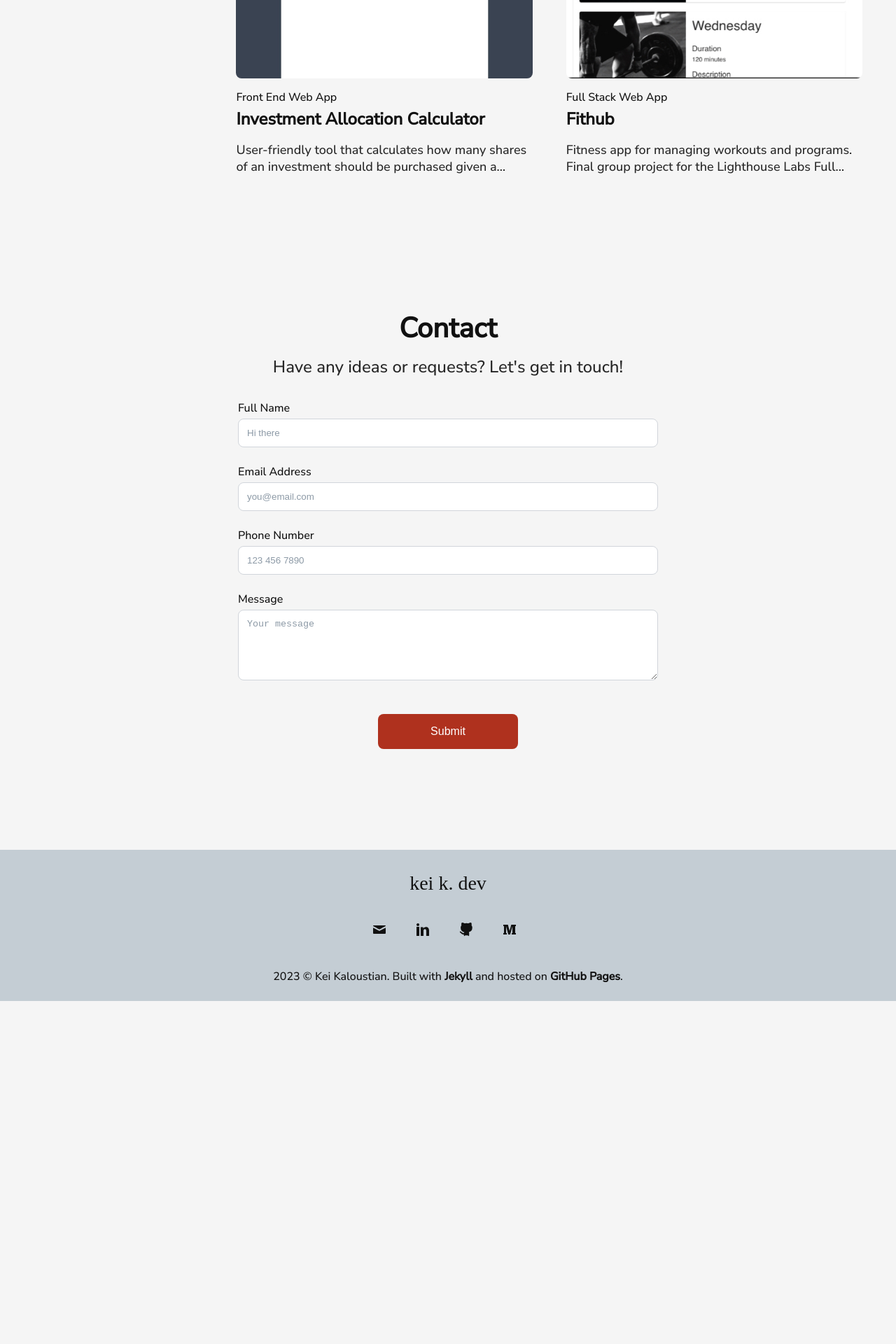
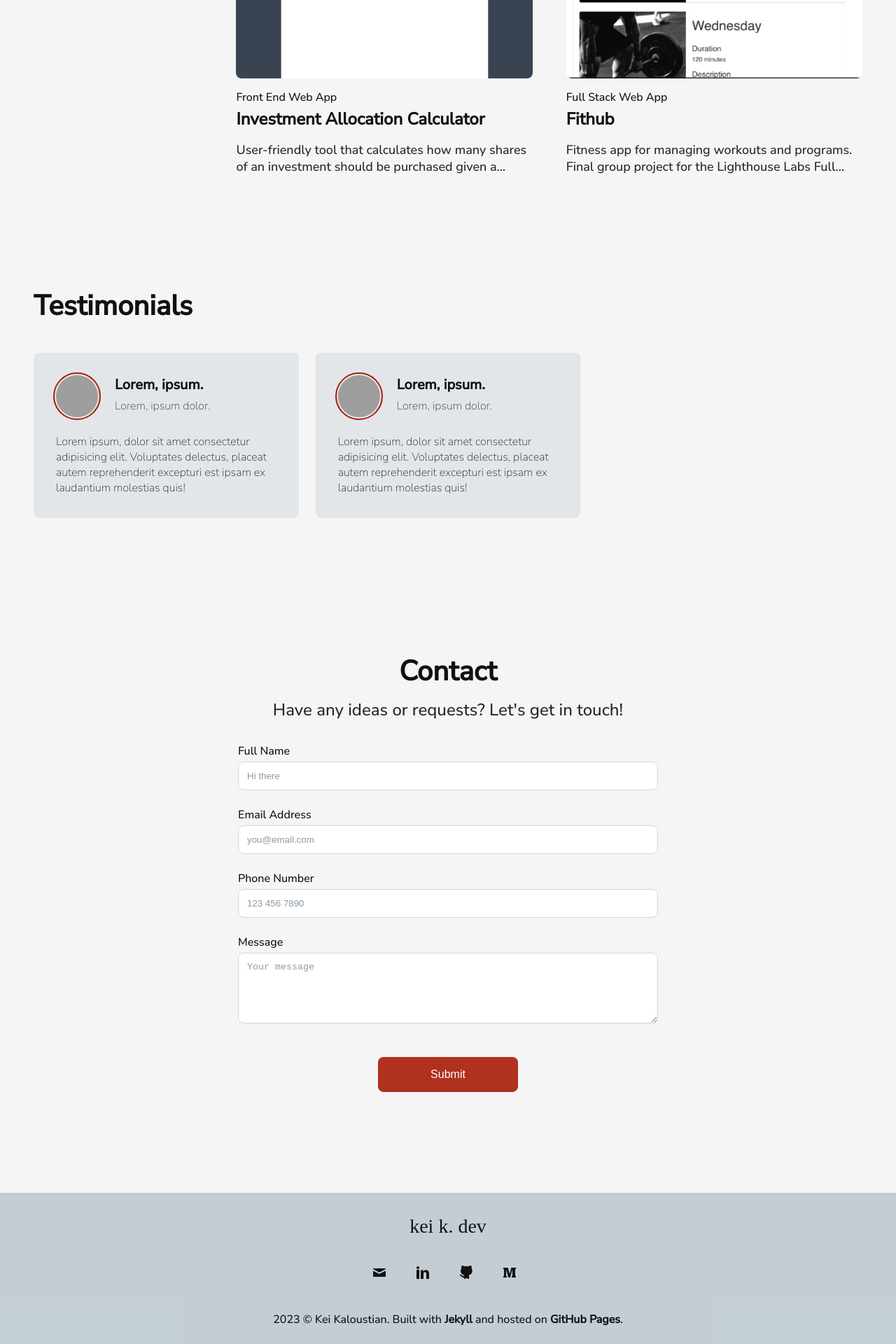
Before and after one commit to keikaloustian/keikaloustian.github.io, a Jekyll site: the page built from index.html, in a window 1280 px wide. Shown: the part 1701-3621 px from the top of the page at 70% size. Built offline with Jekyll 4.4.1, drawn with Linux system fonts in a browser that asks for light colours; some web fonts are replaced; before the commit the page ends 3131 px from its top, so only the background shows below that; grey boxes are pictures that could not be loaded.

Commit message:
Build Testimonials section and layout

```diff
--- a/_includes/testimonials.html
+++ b/_includes/testimonials.html
@@ -1,3 +1,38 @@
-<section id="testimonials">
-  <!-- Testimonials section content goes here -->
+<section id="testimonials" class="testimonials">
+  <div class="layout-container">
+    <h1 class="testimonials__heading">Testimonials</h1>
+    <div class="testimonials-container">
+      <div class="testimonial__card">
+        <img
+          src="https://picsum.photos/50"
+          alt=""
+          class="testimonial__picture"
+        />
+        <h2 class="testimonial__name">Lorem, ipsum.</h2>
+        <p class="testimonial__title">Lorem, ipsum dolor.</p>
+
+        <p class="testimonial__text">
+          Lorem ipsum, dolor sit amet consectetur adipisicing elit. Voluptates
+          delectus, placeat autem reprehenderit excepturi est ipsam ex
+          laudantium molestias quis!
+        </p>
+      </div>
+
+      <div class="testimonial__card">
+        <img
+          src="https://picsum.photos/50"
+          alt=""
+          class="testimonial__picture"
+        />
+        <h2 class="testimonial__name">Lorem, ipsum.</h2>
+        <p class="testimonial__title">Lorem, ipsum dolor.</p>
+
+        <p class="testimonial__text">
+          Lorem ipsum, dolor sit amet consectetur adipisicing elit. Voluptates
+          delectus, placeat autem reprehenderit excepturi est ipsam ex
+          laudantium molestias quis!
+        </p>
+      </div>
+    </div>
+  </div>
 </section>
--- a/_layouts/default.html
+++ b/_layouts/default.html
@@ -15,7 +15,7 @@
     <link rel="preconnect" href="https://fonts.googleapis.com">
     <link rel="preconnect" href="https://fonts.gstatic.com" crossorigin>
     <link href="https://fonts.googleapis.com/css2?family=Arbutus+Slab&display=swap" rel="stylesheet">
-    <link href="https://fonts.googleapis.com/css2?family=Nunito+Sans:opsz,wght@6..12,500&display=swap" rel="stylesheet">
+    <link href="https://fonts.googleapis.com/css2?family=Nunito+Sans:opsz,wght@6..12,200;6..12,500&display=swap" rel="stylesheet">
 
   </head>
   <body>
--- /dev/null
+++ b/_sass/testimonials.scss
@@ -0,0 +1,69 @@
+.testimonials {
+  margin-top: 10rem;
+  font-family: $nunito;
+}
+
+.testimonials__heading {
+  font-size: 2.5rem;
+  margin-bottom: 2.5rem;
+}
+
+@media screen and (max-width: $mobile) {
+  .testimonials__heading {
+    font-size: 2rem;
+  }
+}
+
+.testimonials-container {
+  display: grid;
+  grid-template-columns: repeat(3, 1fr);
+  gap: 1.5rem;
+}
+
+@media screen and (max-width: $desktop) {
+  .testimonials-container {
+    grid-template-columns: repeat(2, 1fr);
+  }
+}
+
+@media screen and (max-width: $tablet) {
+  .testimonials-container {
+    grid-template-columns: 1fr;
+  }
+}
+
+.testimonial__card {
+  border-radius: $corners;
+  background-color: rgb(var(--secondary), 7.5%);
+  padding: 2rem;
+  display: grid;
+  grid-template-columns: 60px auto;
+  grid-template-rows: auto auto auto;
+  column-gap: 1.5rem;
+}
+
+.testimonial__picture {
+  width: 60px;
+  height: 60px;
+  border-radius: 50%;
+  outline: 2px solid rgb(var(--primary));
+  outline-offset: 2px;
+  grid-row: 1 / span 2;
+  justify-self: center;
+}
+
+.testimonial__name {
+  font-size: 1.25rem;
+}
+
+.testimonial__title {
+  opacity: 80%;
+  font-weight: 300;
+}
+
+.testimonial__text {
+  opacity: 90%;
+  font-weight: 300;
+  margin-top: 1.5rem;
+  grid-column: 1 / span 2;
+}
--- a/assets/css/main.scss
+++ b/assets/css/main.scss
@@ -7,6 +7,7 @@
 @import "hero";
 @import "motivation";
 @import "projects";
+@import "testimonials";
 @import "skills";
 @import "contact";
 @import "footer";
```
